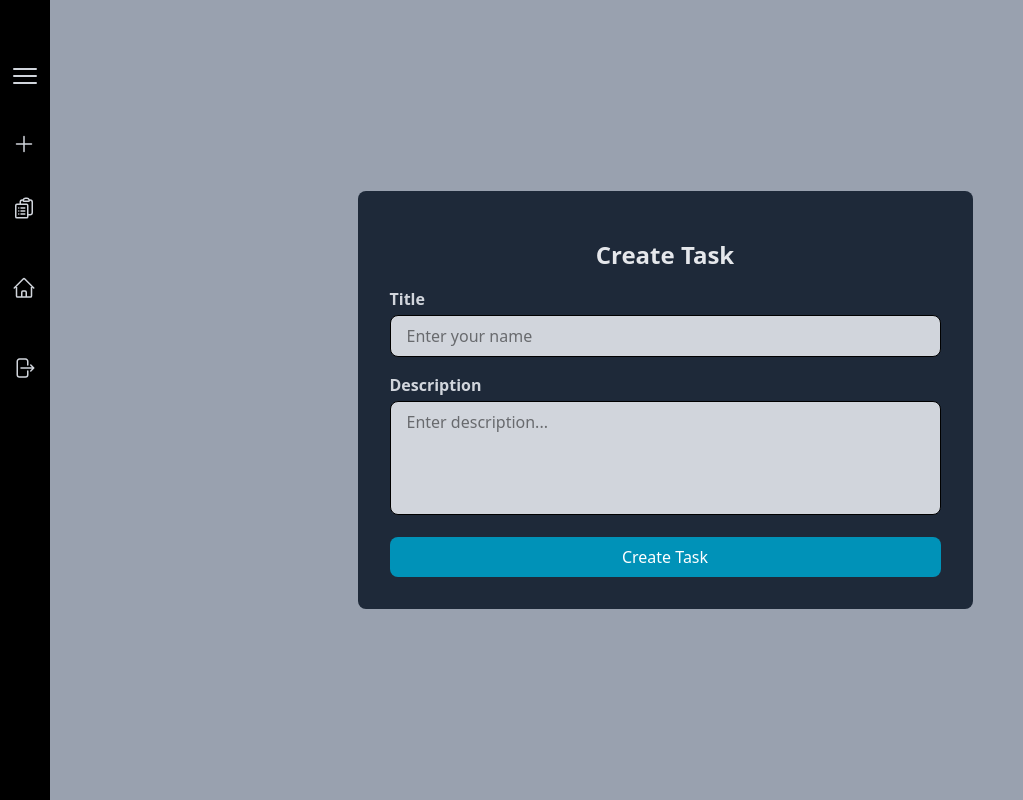
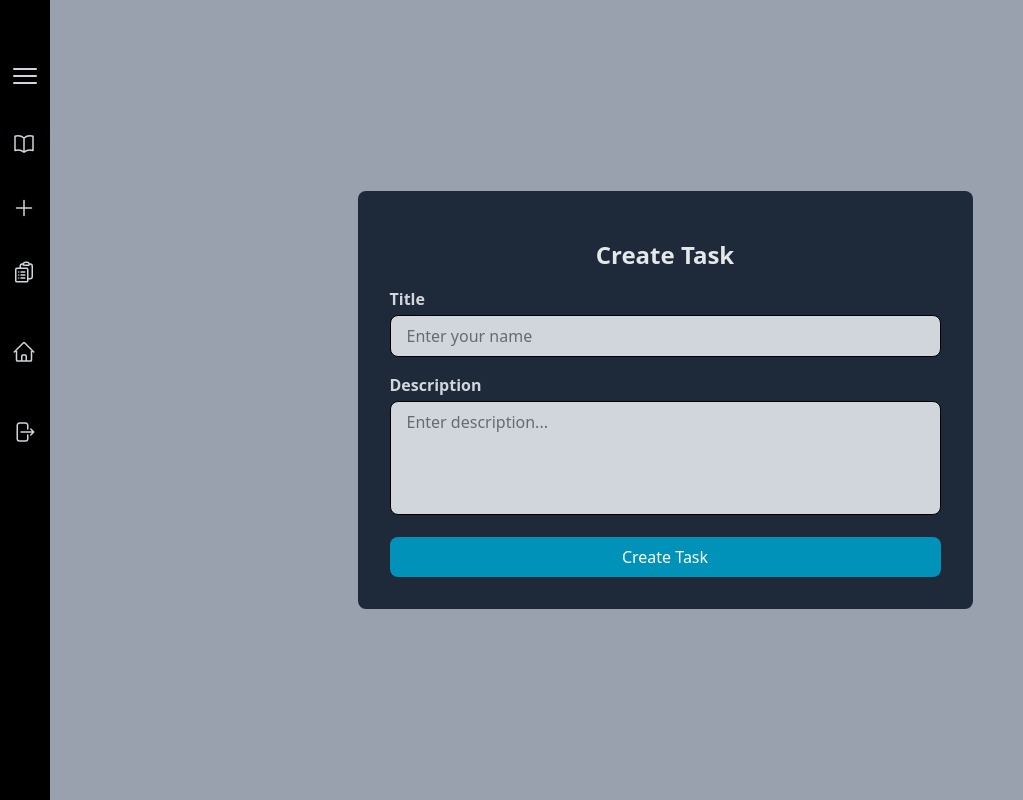
Before and after one commit to devheshmati/vue-project-todo-app, a Vue app in the folder frontend/: page /dashboard/todos/create in a window 1280 px wide. Shown: the whole page, without its empty margins (0-1023 px from the left). Built offline with nearby package versions, Linux system fonts and the light colour scheme; sample sign-in values are in the browser's storage.

Commit message:
close #11, close #17, sidebar is updated, dashboard report component is created

```diff
--- /dev/null
+++ b/frontend/src/components/DashboardReport.vue
@@ -0,0 +1,65 @@
+<script setup>
+import { computed, onMounted } from "vue";
+import { useTodoStore } from "/stores/todos.js";
+
+defineOptions({ name: "DashboardReportComponent" });
+
+const todoStore = useTodoStore();
+
+// آمار محاسبه‌شده (همیشه آپدیت)
+const totalTodos = computed(() => todoStore.todosList.length);
+
+const doneTodos = computed(
+  () => todoStore.todosList.filter((t) => t.is_done).length,
+);
+
+const pendingTodos = computed(
+  () => todoStore.todosList.filter((t) => !t.is_done).length,
+);
+
+// فقط یکبار موقع لود داشبورد → fetch
+onMounted(() => {
+  if (!todoStore.todosList.length) {
+    todoStore.getTodos(); // async → خودش isLoading داره
+  }
+});
+</script>
+
+<template>
+  <div class="dashboard-report pt-4">
+    <div
+      class="w-5/6 mx-auto p-4 bg-gray-800 text-slate-200 flex flex-col gap-2"
+    >
+      <h2 class="text-xl font-bold">Todos Report</h2>
+
+      <div class="grid grid-cols-3 gap-4 text-center">
+        <div class="p-4 bg-blue-50 rounded">
+          <div class="text-2xl font-bold text-blue-600">{{ totalTodos }}</div>
+          <div class="text-sm text-gray-600">All Todos</div>
+        </div>
+
+        <div class="p-4 bg-green-50 rounded">
+          <div class="text-2xl font-bold text-green-600">{{ doneTodos }}</div>
+          <div class="text-sm text-gray-600">Completed Todo</div>
+        </div>
+
+        <div class="p-4 bg-yellow-50 rounded">
+          <div class="text-2xl font-bold text-yellow-600">
+            {{ pendingTodos }}
+          </div>
+          <div class="text-sm text-gray-600">Pending Todo</div>
+        </div>
+      </div>
+    </div>
+
+    <!-- لودینگ ساده -->
+    <div v-if="todoStore.isLoading" class="mt-4 text-center text-gray-500">
+      Loading...
+    </div>
+
+    <!-- خطا -->
+    <div v-if="todoStore.errorMessage" class="mt-4 text-center text-red-500">
+      {{ todoStore.errorMessage }}
+    </div>
+  </div>
+</template>
--- a/frontend/src/components/Main.vue
+++ b/frontend/src/components/Main.vue
@@ -11,7 +11,7 @@ const togglerStore = useSidebarTogglerStore();
 
 <template>
   <div
-    class="bg-gray-400 ms-auto oc min-h-screen relative z-0"
+    class="bg-gray-400 ms-auto oc h-screen relative z-0"
     :class="togglerStore.isToggle ? 'ps-[300px]' : 'ps-[50px]'"
   >
     <slot></slot>
--- a/frontend/src/components/Sidebar.vue
+++ b/frontend/src/components/Sidebar.vue
@@ -63,6 +63,31 @@ async function logout() {
           </svg>
         </button>
       </div>
+      <li>
+        <router-link
+          to="/dashboard"
+          :class="togglerStore.isToggle ? 'px-4' : 'px-3'"
+          class="text-gray-300 py-5 hover:text-cyan-200 hover:bg-gray-800 flex items-center"
+        >
+          <span>
+            <svg
+              xmlns="http://www.w3.org/2000/svg"
+              fill="none"
+              viewBox="0 0 24 24"
+              stroke-width="1.5"
+              stroke="currentColor"
+              class="size-6"
+            >
+              <path
+                stroke-linecap="round"
+                stroke-linejoin="round"
+                d="M12 6.042A8.967 8.967 0 0 0 6 3.75c-1.052 0-2.062.18-3 .512v14.25A8.987 8.987 0 0 1 6 18c2.305 0 4.408.867 6 2.292m0-14.25a8.966 8.966 0 0 1 6-2.292c1.052 0 2.062.18 3 .512v14.25A8.987 8.987 0 0 0 18 18a8.967 8.967 0 0 0-6 2.292m0-14.25v14.25"
+              />
+            </svg>
+          </span>
+          <span class="text-nowrap ms-4">Dashboard</span>
+        </router-link>
+      </li>
       <li>
         <router-link
           to="/dashboard/todos/create"
--- a/frontend/src/router/router.js
+++ b/frontend/src/router/router.js
@@ -10,26 +10,32 @@ import { createRouter, createWebHistory } from "vue-router";
 const routes = [
   {
     path: "/",
+    name: "home",
     component: Home,
   },
   {
     path: "/login",
+    name: "login",
     component: Login,
   },
   {
     path: "/register",
+    name: "register",
     component: Register,
   },
   {
     path: "/dashboard",
+    name: "dashboard",
     component: Dashboard,
     children: [
       {
         path: "todos",
+        name: "todos",
         component: Todos,
       },
       {
         path: "todos/create",
+        name: "createTodo",
         component: CreateTodo,
       },
     ],
--- a/frontend/src/views/dashboard/Dashboard.vue
+++ b/frontend/src/views/dashboard/Dashboard.vue
@@ -2,7 +2,9 @@
 import { useAuthStore } from "/stores/auth";
 import Sidebar from "../../components/Sidebar.vue";
 import Main from "../../components/Main.vue";
-import { onMounted } from "vue";
+import DashboardReport from "../../components/DashboardReport.vue";
+import { computed, watch } from "vue";
+import { useRoute, useRouter } from "vue-router";
 
 // define options
 defineOptions({
@@ -10,11 +12,20 @@ defineOptions({
 });
 
 const authStore = useAuthStore();
+const route = useRoute();
+const router = useRouter();
 
-onMounted(() => {
-  // check saved user token after logged in
-  authStore.checkAuth();
-});
+const isAuthenticate = computed(() => authStore.checkAuth());
+
+watch(
+  isAuthenticate,
+  (value) => {
+    if (!value && route.path.startsWith("/dashboard") && route.path !== "/") {
+      router.push("/");
+    }
+  },
+  { immediate: true },
+);
 
 // fetch todos
 </script>
@@ -22,6 +33,7 @@ onMounted(() => {
   <div>
     <Sidebar />
     <Main>
+      <DashboardReport v-if="route.path === '/dashboard'" />
       <router-view />
     </Main>
   </div>
```
